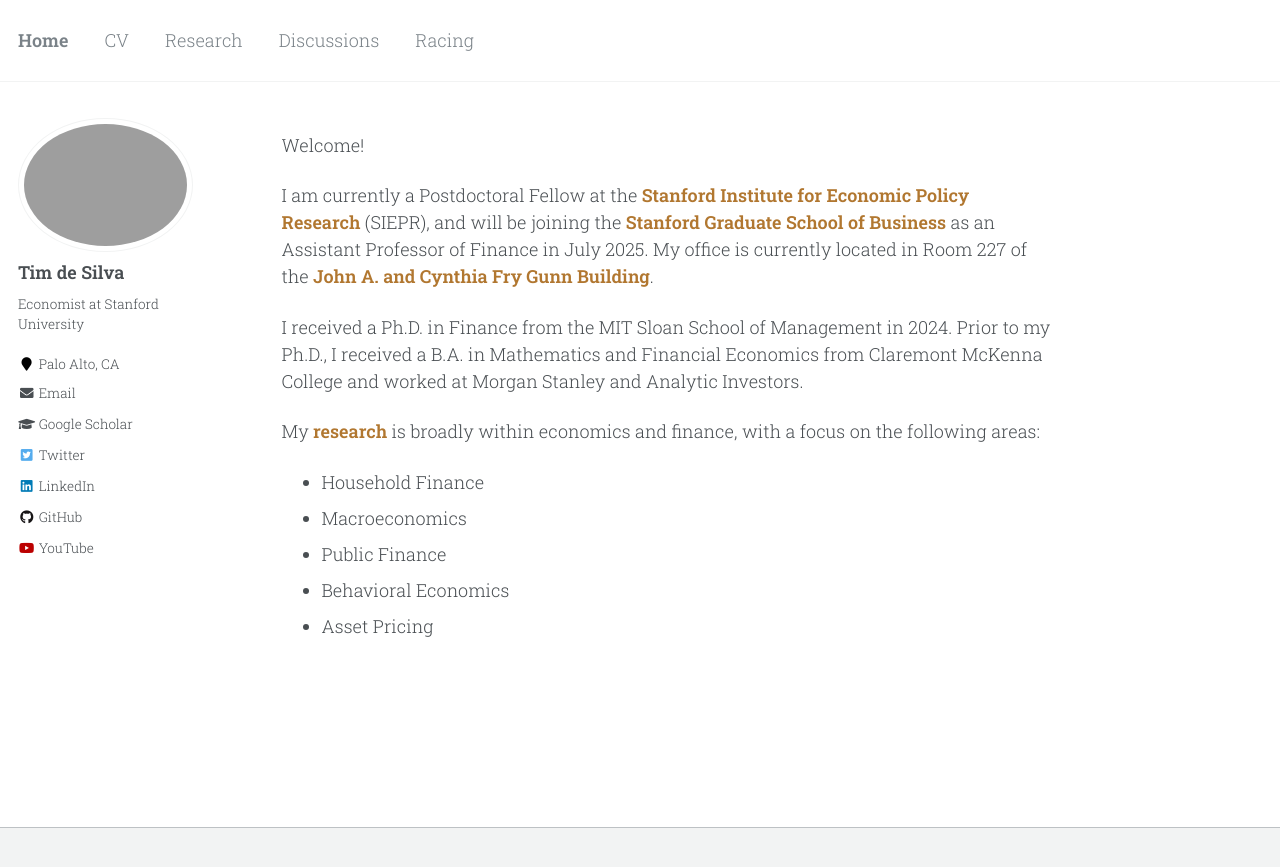
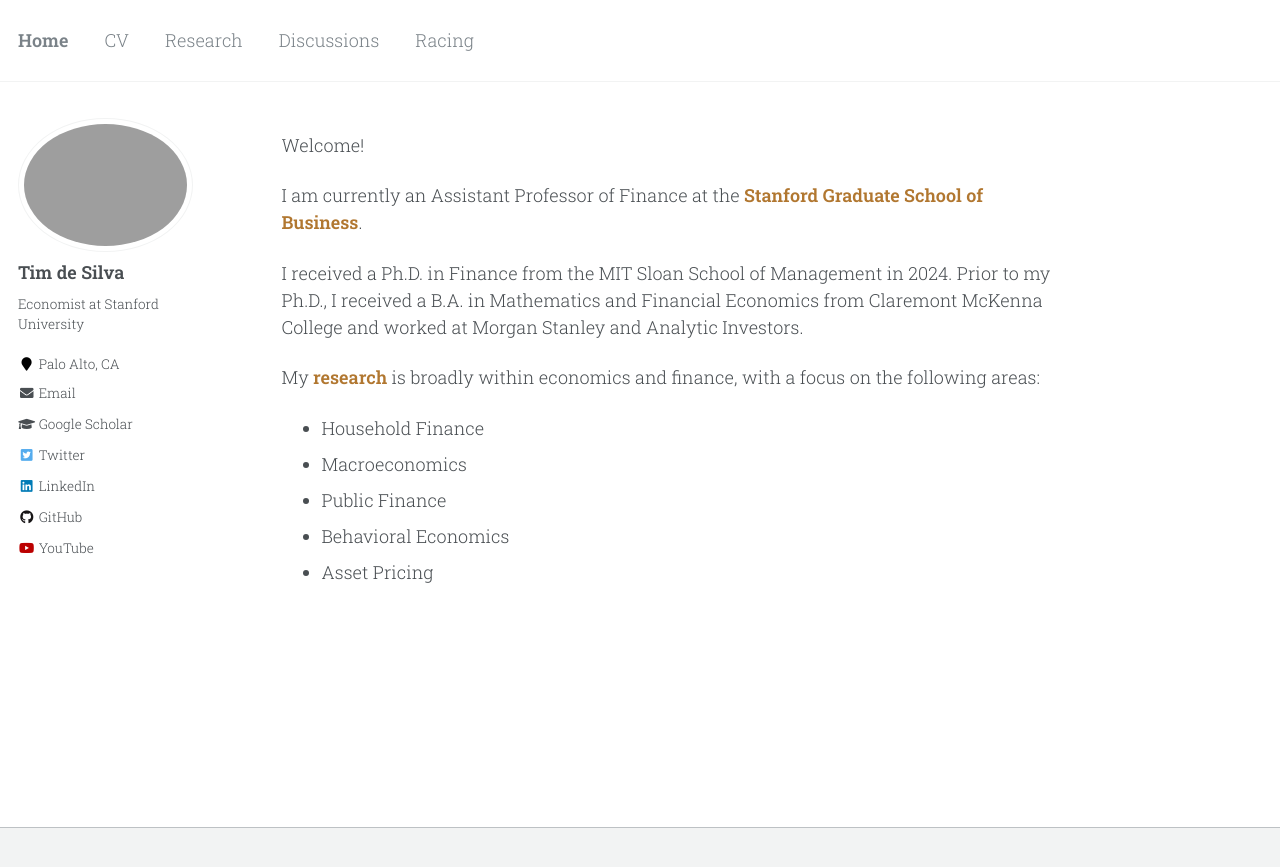
Before and after one commit to timhdesilva/timhdesilva.github.io, a Jekyll site: the page built from _pages/about.html, in a window 1280 px wide. Shown: the top 867 px of the page. Built offline with Jekyll 4.4.1, drawn with Linux system fonts in a browser that asks for light colours.

Commit message:
update about

```diff
--- a/_pages/about.html
+++ b/_pages/about.html
@@ -12,8 +12,7 @@ redirect_from:
   Welcome!
 </p>
 <p>
-  I am currently a Postdoctoral Fellow at the <a style="text-decoration:none; color:rgb(177, 119, 48); font-weight:bold" href="https://siepr.stanford.edu/">Stanford Institute for Economic Policy Research</a> (SIEPR), and will be joining the <a style="text-decoration:none; color:rgb(177, 119, 48); font-weight:bold" href="https://www.gsb.stanford.edu/">Stanford Graduate School of Business</a> as an Assistant Professor of Finance in July 2025. My office is currently located in Room 227 of the
-  <a style="text-decoration:none; color:rgb(177, 119, 48); font-weight:bold" href="https://maps.stanford.edu/ada/building-ada.cfm?FACIL_ID=08-280">John A. and Cynthia Fry Gunn Building</a>.
+  I am currently an Assistant Professor of Finance at the <a style="text-decoration:none; color:rgb(177, 119, 48); font-weight:bold" href="https://www.gsb.stanford.edu/">Stanford Graduate School of Business</a>.
 </p>
 <p>
   I received a Ph.D. in Finance from the MIT Sloan School of Management in 2024. Prior to my Ph.D., I received a B.A. in Mathematics and Financial Economics from Claremont McKenna College and worked at Morgan Stanley and Analytic Investors.
```
